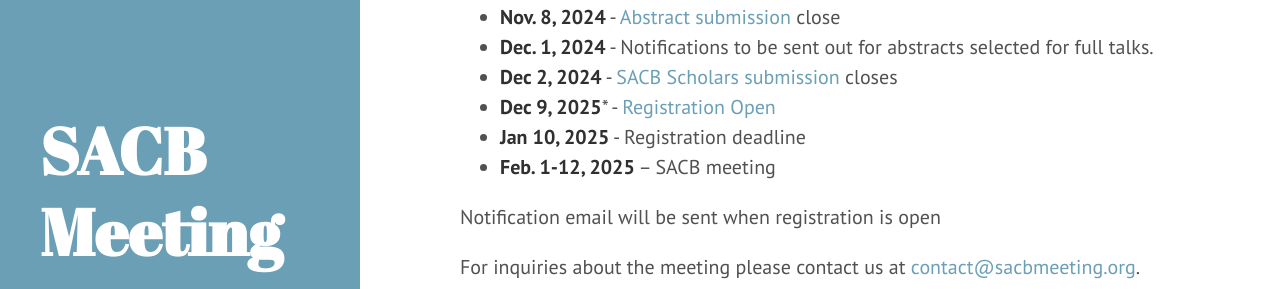
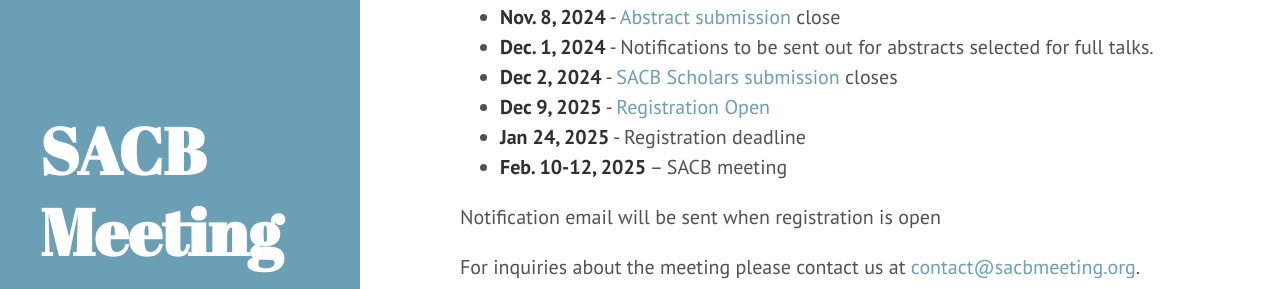
Before and after one commit to AECCSB/sacb-meeting, a Jekyll site: the page built from keydates.md, in a window 1280 px wide. Shown: the part 168-457 px from the top of the page. Built offline with Jekyll 4.4.1, drawn with Linux system fonts in a browser that asks for light colours.

Commit message:
Update keydates.md

```diff
--- a/keydates.md
+++ b/keydates.md
@@ -7,9 +7,9 @@
 - **Nov. 8, 2024** - [Abstract submission](https://forms.gle/UXhGmTXK7HDtKi9p9) close
 - **Dec. 1, 2024** - Notifications to be sent out for abstracts selected for full talks.
 - **Dec 2, 2024** - [SACB Scholars submission](https://forms.gle/MjJjLuBP6D2ZhBHG8) closes
-- **Dec 9, 2025*** - [Registration Open](https://cvent.me/747BO2)
-- **Jan 10, 2025** - Registration deadline
-- **Feb. 1-12, 2025** – SACB meeting
+- **Dec 9, 2025** - [Registration Open](https://cvent.me/747BO2)
+- **Jan 24, 2025** - Registration deadline
+- **Feb. 10-12, 2025** – SACB meeting
 
 Notification email will be sent when registration is open
 
```
